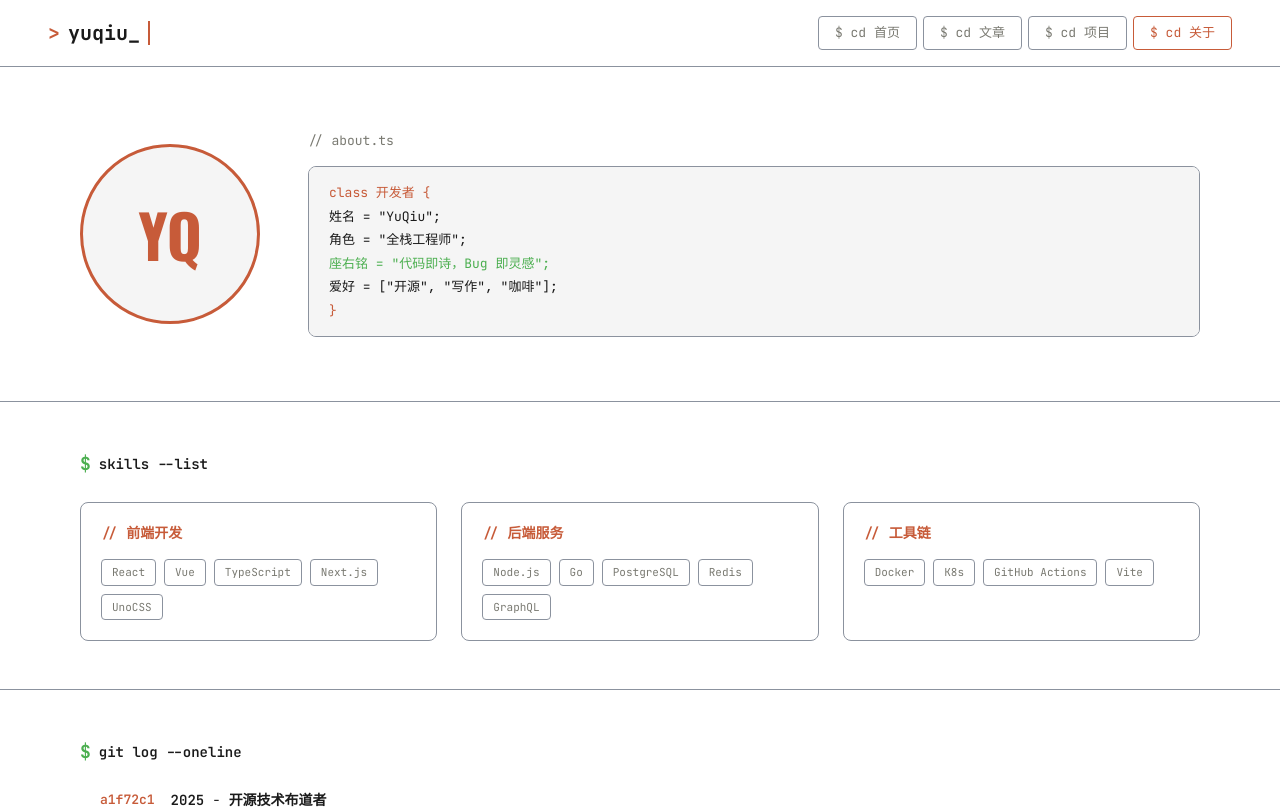
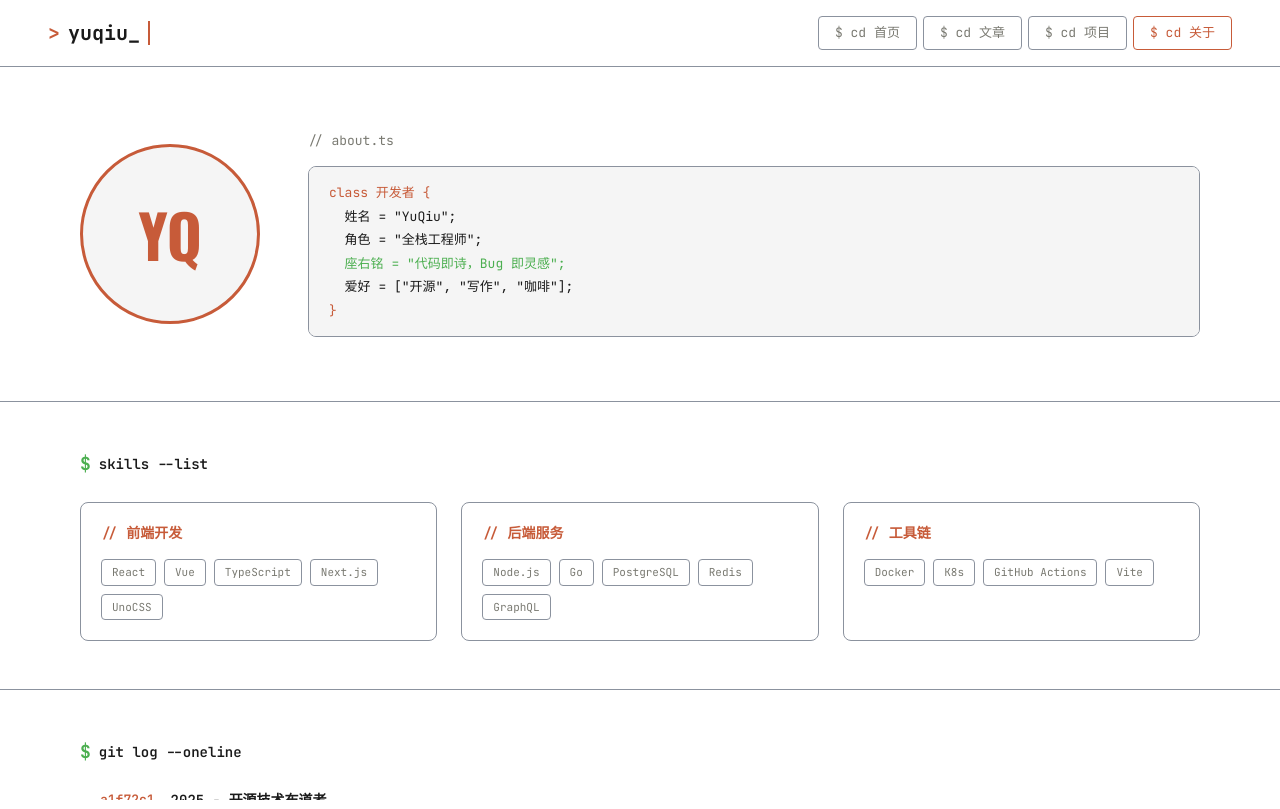
Before and after one commit to yumiaomiao2025/YuQiu-s-blog, a React (Vite) app: page /about in a window 1280 px wide. Shown: the top 809 px of the page. Built offline with nearby package versions, Linux system fonts and the light colour scheme.

Commit message:
feat：style change

```diff
--- a/package.json
+++ b/package.json
@@ -12,6 +12,7 @@
     "format": "prettier --write ."
   },
   "dependencies": {
+    "dayjs": "^1.11.19",
     "react": "^19.0.0",
     "react-dom": "^19.0.0",
     "react-router-dom": "^7.0.0",
@@ -40,7 +41,6 @@
     "typescript": "~5.7.0",
     "typescript-eslint": "^8.0.0",
     "unified": "^11.0.5",
-    "unified": "^11.0.5",
     "unist-util-visit": "^5.1.0",
     "unocss": "^66.0.0",
     "vite": "^6.0.0"
--- a/src/components/common/CodeBlock.tsx
+++ b/src/components/common/CodeBlock.tsx
@@ -36,6 +36,6 @@ export function CodeLine({ children, color = 'default' }: CodeLineProps) {
   }
 
   return (
-    <span className={`font-mono text-13px ${colorMap[color]}`}>{children}</span>
+    <span className={`font-mono text-13px whitespace-pre ${colorMap[color]}`}>{children}</span>
   )
 }
--- a/src/components/layout/Footer.tsx
+++ b/src/components/layout/Footer.tsx
@@ -1,9 +1,9 @@
 export function Footer() {
   return (
-    <footer className="bg-white px-12 py-6">
+    <footer className="bg-white py-6">
       <div className="flex justify-center border-t border-border pt-4">
         <span className="font-mono text-11px text-text-secondary">
-          © 2026 YuQiu. const rights = &quot;reserved&quot;;
+          &copy; 2026 YuQiu. const rights = &quot;reserved&quot;;
         </span>
       </div>
     </footer>
--- a/src/components/layout/PageLayout.tsx
+++ b/src/components/layout/PageLayout.tsx
@@ -1,4 +1,4 @@
-import { useEffect, type ReactNode } from 'react'
+import { useEffect, useRef, type ReactNode } from 'react'
 import { useLocation } from 'react-router-dom'
 import { Header } from './Header'
 import { Footer } from './Footer'
@@ -9,13 +9,14 @@ interface PageLayoutProps {
 
 export function PageLayout({ children }: PageLayoutProps) {
   const { pathname } = useLocation()
+  const scrollRef = useRef<HTMLDivElement>(null)
 
   useEffect(() => {
-    window.scrollTo(0, 0)
+    scrollRef.current?.scrollTo(0, 0)
   }, [pathname])
 
   return (
-    <div className="min-h-screen flex flex-col bg-white">
+    <div ref={scrollRef} className="h-full overflow-y-auto flex flex-col bg-white custom-scrollbar">
       <Header />
       <main className="flex-1">{children}</main>
       <Footer />
--- a/src/components/sections/ArticleCard.tsx
+++ b/src/components/sections/ArticleCard.tsx
@@ -1,6 +1,10 @@
 import { Link } from 'react-router-dom'
+import dayjs from 'dayjs'
+import 'dayjs/locale/zh-cn'
 import { TagBadge } from '../common/TagBadge'
 import type { Article } from '@/types'
+
+dayjs.locale('zh-cn')
 
 interface ArticleCardProps {
   article: Article
@@ -33,7 +37,7 @@ export function ArticleCard({ article }: ArticleCardProps) {
             ))}
           </div>
           <span className="font-mono text-11px text-text-secondary">
-            发布于 · {article.date}
+            发布于 · {dayjs(article.date).format('YYYY年M月D日 dddd')}
           </span>
         </div>
       </div>
--- a/src/pages/Home/index.tsx
+++ b/src/pages/Home/index.tsx
@@ -19,18 +19,18 @@ export function HomePage() {
           <div className="flex items-center gap-4">
             <span className="font-mono text-5xl font-700 text-coral">&gt;</span>
             <h1 className="font-heading text-5xl font-700 text-text-primary m-0">
-              你好，我是 YuQiu...
+              你好，我是 YuQiu
             </h1>
           </div>
         }
-        subtitle="> 一个热爱折腾的全栈开发者，专注于用技术解决真实问题"
+        subtitle="> 一个努力迈向全栈的前端开发者，专注于用抽象的技术解决现实问题"
       >
         <CodeBlock className="max-w-md">
           <CodeLine color="muted">{'const developer = {'}</CodeLine>
           <CodeLine>{'  name: "YuQiu",'}</CodeLine>
-          <CodeLine>{'  role: "全栈工程师",'}</CodeLine>
-          <CodeLine color="green">{'  skills: ["前端", "后端", "DevOps"],'}</CodeLine>
-          <CodeLine color="coral">{'  passion: "构建优雅的解决方案"'}</CodeLine>
+          <CodeLine>{'  role: "前端工程师",'}</CodeLine>
+          <CodeLine color="green">{'  skills: ["前端", "后端"],'}</CodeLine>
+          <CodeLine color="coral">{'  passion: "构建优雅而丰富的解决方案"'}</CodeLine>
           <CodeLine color="muted">{'};'}</CodeLine>
         </CodeBlock>
 
--- a/src/styles/globals.css
+++ b/src/styles/globals.css
@@ -3,12 +3,36 @@
   body {
     height: 100%;
     margin: 0;
+    overflow: hidden;
     background: #fff;
     color: #1a1a1a;
   }
 
   #root {
     height: 100%;
+    overflow: hidden;
+  }
+
+  .custom-scrollbar {
+    scrollbar-width: thin;
+    scrollbar-color: #D1D0CB transparent;
+  }
+
+  .custom-scrollbar::-webkit-scrollbar {
+    width: 5px;
+  }
+
+  .custom-scrollbar::-webkit-scrollbar-track {
+    background: transparent;
+  }
+
+  .custom-scrollbar::-webkit-scrollbar-thumb {
+    background-color: #D1D0CB;
+    border-radius: 9999px;
+  }
+
+  .custom-scrollbar::-webkit-scrollbar-thumb:hover {
+    background-color: #8b929e;
   }
 
   .font-mono {
```
Also changed, not shown: 1 other file (tests, documents, lock files or other folders).
